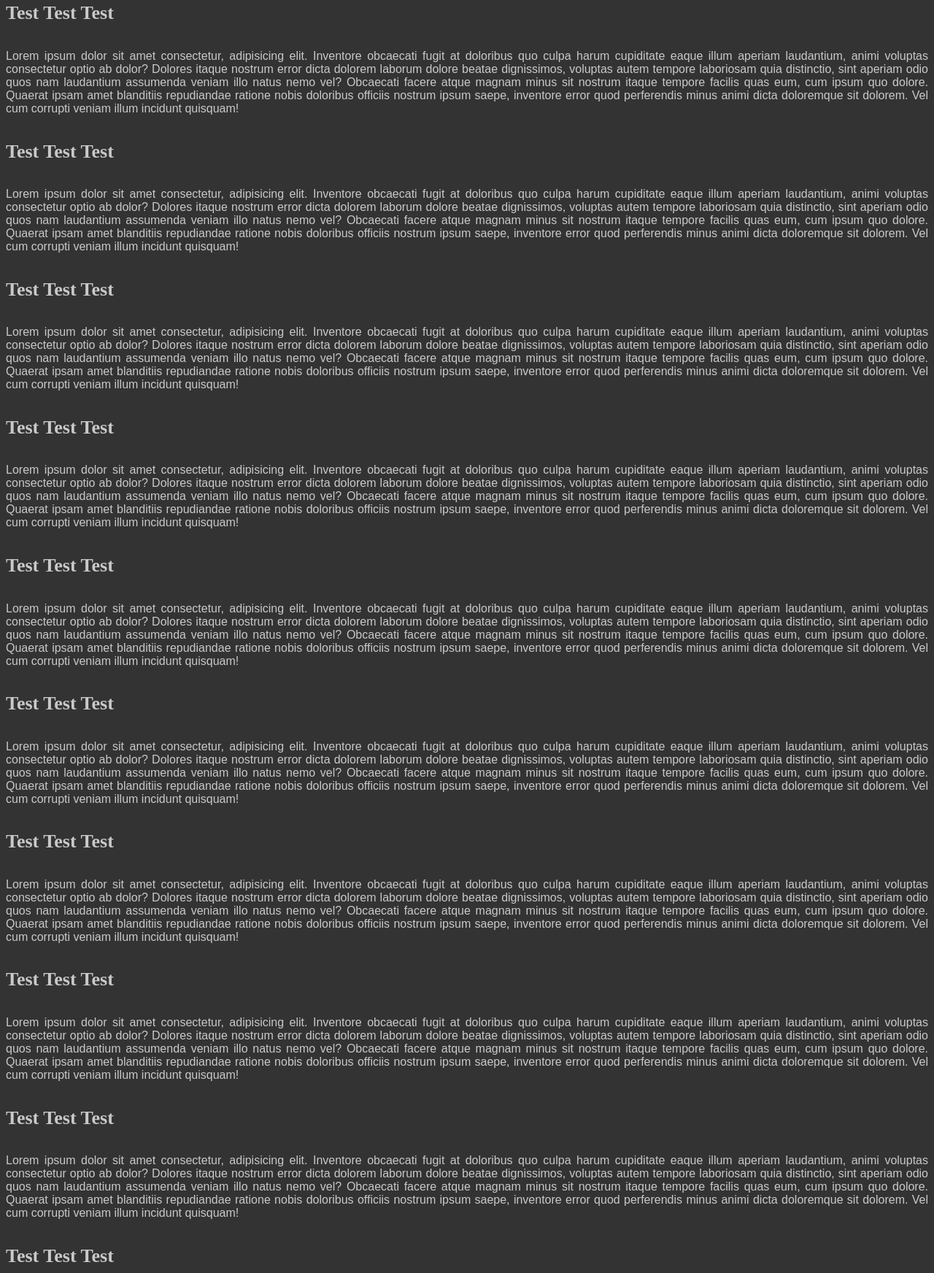
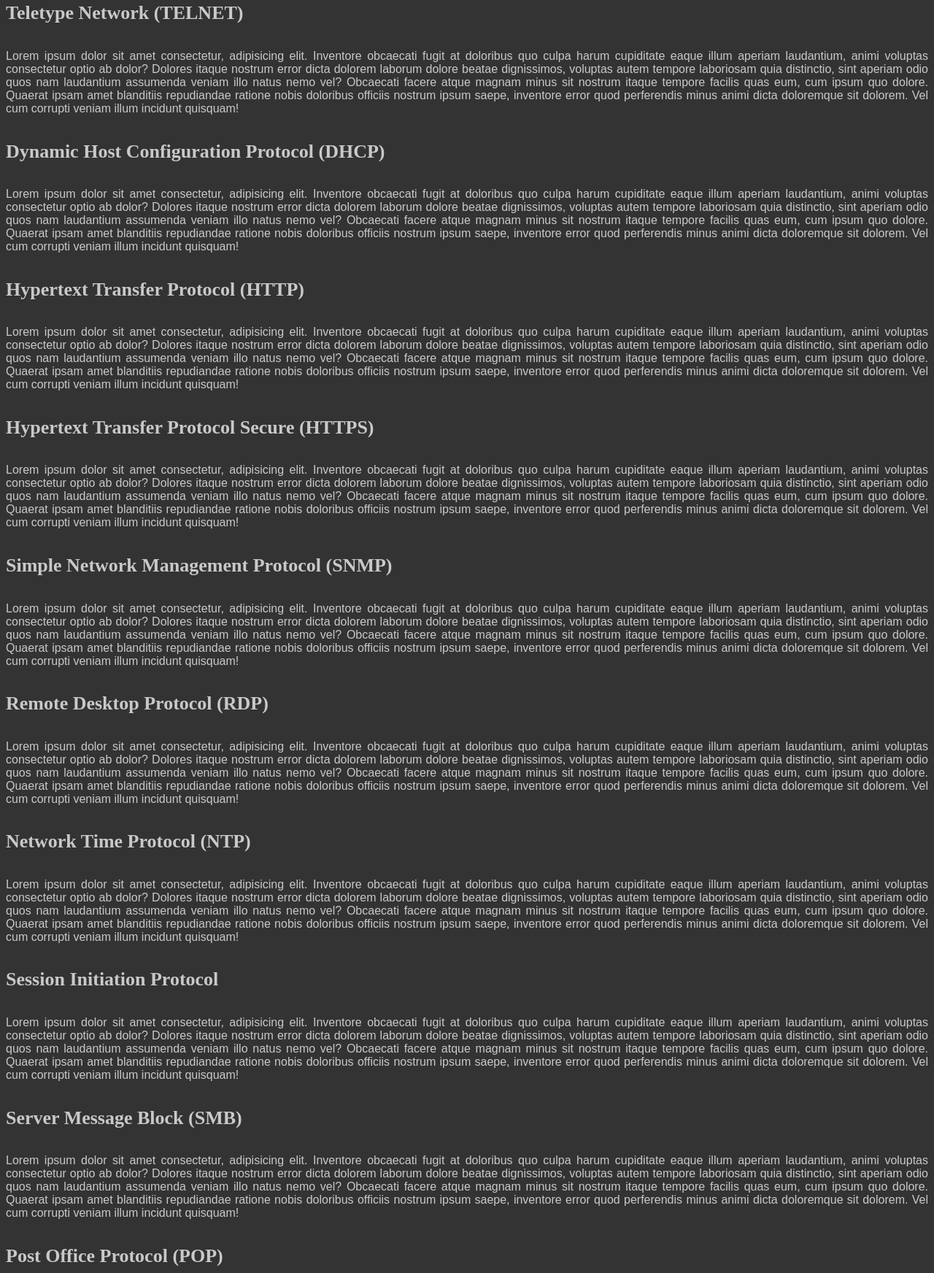
Before and after one commit to keaux/potential-system, a plain HTML site: page index.html in a window 1280 px wide. Shown: the part 5105-6849 px from the top of the page at 73% size. Drawn offline with Linux system fonts and the light colour scheme.

Commit message:
Update index.html

```diff
--- a/index.html
+++ b/index.html
@@ -460,7 +460,7 @@
 
     </span>
     <span class="defintion" id="SMTP"></span>
-    <h4>Test Test Test </h4>
+    <h4>Simple Mail Transfer Protocol (SMTP) </h4>
     <p>Lorem ipsum dolor sit amet consectetur, adipisicing elit. Inventore obcaecati fugit at doloribus quo culpa harum
         cupiditate eaque illum aperiam laudantium, animi voluptas consectetur optio ab dolor? Dolores itaque nostrum
         error dicta dolorem laborum dolore beatae dignissimos, voluptas autem tempore laboriosam quia distinctio, sint
@@ -470,7 +470,7 @@
         dolorem. Vel cum corrupti veniam illum incidunt quisquam!</p>
 
     <span class="defintion" id="SFTP"></span>
-    <h4>Test Test Test </h4>
+    <h4> SSH File Transfer Protocol (SFTP) </h4>
     <p>Lorem ipsum dolor sit amet consectetur, adipisicing elit. Inventore obcaecati fugit at doloribus quo culpa harum
         cupiditate eaque illum aperiam laudantium, animi voluptas consectetur optio ab dolor? Dolores itaque nostrum
         error dicta dolorem laborum dolore beatae dignissimos, voluptas autem tempore laboriosam quia distinctio, sint
@@ -480,7 +480,7 @@
         dolorem. Vel cum corrupti veniam illum incidunt quisquam!</p>
 
     <span class="defintion" id="FTP"></span>
-    <h4>Test Test Test </h4>
+    <h4>File Tranfer Protocol (FTP)</h4>
     <p>Lorem ipsum dolor sit amet consectetur, adipisicing elit. Inventore obcaecati fugit at doloribus quo culpa harum
         cupiditate eaque illum aperiam laudantium, animi voluptas consectetur optio ab dolor? Dolores itaque nostrum
         error dicta dolorem laborum dolore beatae dignissimos, voluptas autem tempore laboriosam quia distinctio, sint
@@ -490,7 +490,7 @@
         dolorem. Vel cum corrupti veniam illum incidunt quisquam!</p>
 
     <span class="defintion" id="TFTP"></span>
-    <h4>Test Test Test </h4>
+    <h4>Trivial File Transfer Protocol (TFTP) </h4>
     <p>Lorem ipsum dolor sit amet consectetur, adipisicing elit. Inventore obcaecati fugit at doloribus quo culpa harum
         cupiditate eaque illum aperiam laudantium, animi voluptas consectetur optio ab dolor? Dolores itaque nostrum
         error dicta dolorem laborum dolore beatae dignissimos, voluptas autem tempore laboriosam quia distinctio, sint
@@ -500,7 +500,7 @@
         dolorem. Vel cum corrupti veniam illum incidunt quisquam!</p>
 
     <span class="defintion" id="TELNET"></span>
-    <h4>Test Test Test </h4>
+    <h4>Teletype Network (TELNET) </h4>
     <p>Lorem ipsum dolor sit amet consectetur, adipisicing elit. Inventore obcaecati fugit at doloribus quo culpa harum
         cupiditate eaque illum aperiam laudantium, animi voluptas consectetur optio ab dolor? Dolores itaque nostrum
         error dicta dolorem laborum dolore beatae dignissimos, voluptas autem tempore laboriosam quia distinctio, sint
@@ -510,7 +510,7 @@
         dolorem. Vel cum corrupti veniam illum incidunt quisquam!</p>
 
     <span class="defintion" id="DHCP"></span>
-    <h4>Test Test Test </h4>
+    <h4> Dynamic Host Configuration Protocol (DHCP) </h4>
     <p>Lorem ipsum dolor sit amet consectetur, adipisicing elit. Inventore obcaecati fugit at doloribus quo culpa harum
         cupiditate eaque illum aperiam laudantium, animi voluptas consectetur optio ab dolor? Dolores itaque nostrum
         error dicta dolorem laborum dolore beatae dignissimos, voluptas autem tempore laboriosam quia distinctio, sint
@@ -520,7 +520,7 @@
         dolorem. Vel cum corrupti veniam illum incidunt quisquam!</p>
 
     <span class="defintion" id="HTTP"></span>
-    <h4>Test Test Test </h4>
+    <h4>Hypertext Transfer Protocol (HTTP) </h4>
     <p>Lorem ipsum dolor sit amet consectetur, adipisicing elit. Inventore obcaecati fugit at doloribus quo culpa harum
         cupiditate eaque illum aperiam laudantium, animi voluptas consectetur optio ab dolor? Dolores itaque nostrum
         error dicta dolorem laborum dolore beatae dignissimos, voluptas autem tempore laboriosam quia distinctio, sint
@@ -530,7 +530,7 @@
         dolorem. Vel cum corrupti veniam illum incidunt quisquam!</p>
 
     <span class="defintion" id="HTTPS"></span>
-    <h4>Test Test Test </h4>
+    <h4>Hypertext Transfer Protocol Secure (HTTPS)</h4>
     <p>Lorem ipsum dolor sit amet consectetur, adipisicing elit. Inventore obcaecati fugit at doloribus quo culpa harum
         cupiditate eaque illum aperiam laudantium, animi voluptas consectetur optio ab dolor? Dolores itaque nostrum
         error dicta dolorem laborum dolore beatae dignissimos, voluptas autem tempore laboriosam quia distinctio, sint
@@ -540,7 +540,7 @@
         dolorem. Vel cum corrupti veniam illum incidunt quisquam!</p>
 
     <span class="defintion" id="SNMP"></span>
-    <h4>Test Test Test </h4>
+    <h4>Simple Network Management Protocol (SNMP) </h4>
     <p>Lorem ipsum dolor sit amet consectetur, adipisicing elit. Inventore obcaecati fugit at doloribus quo culpa harum
         cupiditate eaque illum aperiam laudantium, animi voluptas consectetur optio ab dolor? Dolores itaque nostrum
         error dicta dolorem laborum dolore beatae dignissimos, voluptas autem tempore laboriosam quia distinctio, sint
@@ -550,7 +550,7 @@
         dolorem. Vel cum corrupti veniam illum incidunt quisquam!</p>
 
     <span class="defintion" id="RDP"></span>
-    <h4>Test Test Test </h4>
+    <h4>Remote Desktop Protocol (RDP) </h4>
     <p>Lorem ipsum dolor sit amet consectetur, adipisicing elit. Inventore obcaecati fugit at doloribus quo culpa harum
         cupiditate eaque illum aperiam laudantium, animi voluptas consectetur optio ab dolor? Dolores itaque nostrum
         error dicta dolorem laborum dolore beatae dignissimos, voluptas autem tempore laboriosam quia distinctio, sint
@@ -560,7 +560,7 @@
         dolorem. Vel cum corrupti veniam illum incidunt quisquam!</p>
 
     <span class="defintion" id="NTP"></span>
-    <h4>Test Test Test </h4>
+    <h4>Network Time Protocol (NTP)</h4>
     <p>Lorem ipsum dolor sit amet consectetur, adipisicing elit. Inventore obcaecati fugit at doloribus quo culpa harum
         cupiditate eaque illum aperiam laudantium, animi voluptas consectetur optio ab dolor? Dolores itaque nostrum
         error dicta dolorem laborum dolore beatae dignissimos, voluptas autem tempore laboriosam quia distinctio, sint
@@ -570,7 +570,7 @@
         dolorem. Vel cum corrupti veniam illum incidunt quisquam!</p>
 
     <span class="defintion" id="SIP"></span>
-    <h4>Test Test Test </h4>
+    <h4>Session Initiation Protocol</h4>
     <p>Lorem ipsum dolor sit amet consectetur, adipisicing elit. Inventore obcaecati fugit at doloribus quo culpa harum
         cupiditate eaque illum aperiam laudantium, animi voluptas consectetur optio ab dolor? Dolores itaque nostrum
         error dicta dolorem laborum dolore beatae dignissimos, voluptas autem tempore laboriosam quia distinctio, sint
@@ -580,7 +580,7 @@
         dolorem. Vel cum corrupti veniam illum incidunt quisquam!</p>
 
     <span class="defintion" id="SMB"></span>
-    <h4>Test Test Test </h4>
+    <h4> Server Message Block (SMB) </h4>
     <p>Lorem ipsum dolor sit amet consectetur, adipisicing elit. Inventore obcaecati fugit at doloribus quo culpa harum
         cupiditate eaque illum aperiam laudantium, animi voluptas consectetur optio ab dolor? Dolores itaque nostrum
         error dicta dolorem laborum dolore beatae dignissimos, voluptas autem tempore laboriosam quia distinctio, sint
@@ -590,7 +590,7 @@
         dolorem. Vel cum corrupti veniam illum incidunt quisquam!</p>
 
     <span class="defintion" id="POP"></span>
-    <h4>Test Test Test </h4>
+    <h4>Post Office Protocol (POP) </h4>
     <p>Lorem ipsum dolor sit amet consectetur, adipisicing elit. Inventore obcaecati fugit at doloribus quo culpa harum
         cupiditate eaque illum aperiam laudantium, animi voluptas consectetur optio ab dolor? Dolores itaque nostrum
         error dicta dolorem laborum dolore beatae dignissimos, voluptas autem tempore laboriosam quia distinctio, sint
@@ -600,7 +600,7 @@
         dolorem. Vel cum corrupti veniam illum incidunt quisquam!</p>
 
     <span class="defintion" id="IMAP"></span>
-    <h4>Test Test Test </h4>
+    <h4>Internet Message Access Protocol (IMAP)</h4>
     <p>Lorem ipsum dolor sit amet consectetur, adipisicing elit. Inventore obcaecati fugit at doloribus quo culpa harum
         cupiditate eaque illum aperiam laudantium, animi voluptas consectetur optio ab dolor? Dolores itaque nostrum
         error dicta dolorem laborum dolore beatae dignissimos, voluptas autem tempore laboriosam quia distinctio, sint
@@ -610,17 +610,17 @@
         dolorem. Vel cum corrupti veniam illum incidunt quisquam!</p>
 
     <span class="defintion" id="LDAP"></span>
-    <h4>Test Test Test </h4>
+    <h4> Lightweight Directory Access Protocol (LDAP) </h4>
     <p>Lorem ipsum dolor sit amet consectetur, adipisicing elit. Inventore obcaecati fugit at doloribus quo culpa harum
         cupiditate eaque illum aperiam laudantium, animi voluptas consectetur optio ab dolor? Dolores itaque nostrum
         error dicta dolorem laborum dolore beatae dignissimos, voluptas autem tempore laboriosam quia distinctio, sint
-        aperiam odio quos nam laudantium assumenda veniam illo natus nemo vel? Obcaecati facere atque magnam minus sit
+        aperiam odio quos nam laudantium assumenda veniam illo natus neamo vel? Obcaecati facere atque magnam minus sit
         nostrum itaque tempore facilis quas eum, cum ipsum quo dolore. Quaerat ipsam amet blanditiis repudiandae ratione
         nobis doloribus officiis nostrum ipsum saepe, inventore error quod perferendis minus animi dicta doloremque sit
         dolorem. Vel cum corrupti veniam illum incidunt quisquam!</p>
 
     <span class="defintion" id="LDAPS"></span>
-    <h4>Test Test Test </h4>
+    <h4>Lightweight Directory Access Protocol over SSL/TLS (LDAPS) </h4>
     <p>Lorem ipsum dolor sit amet consectetur, adipisicing elit. Inventore obcaecati fugit at doloribus quo culpa harum
         cupiditate eaque illum aperiam laudantium, animi voluptas consectetur optio ab dolor? Dolores itaque nostrum
         error dicta dolorem laborum dolore beatae dignissimos, voluptas autem tempore laboriosam quia distinctio, sint
@@ -630,7 +630,7 @@
         dolorem. Vel cum corrupti veniam illum incidunt quisquam!</p>
 
     <span class="defintion" id="H323"></span>
-    <h4>Test Test Test </h4>
+    <h4>H.323</h4>
     <p>Lorem ipsum dolor sit amet consectetur, adipisicing elit. Inventore obcaecati fugit at doloribus quo culpa harum
         cupiditate eaque illum aperiam laudantium, animi voluptas consectetur optio ab dolor? Dolores itaque nostrum
         error dicta dolorem laborum dolore beatae dignissimos, voluptas autem tempore laboriosam quia distinctio, sint
```
